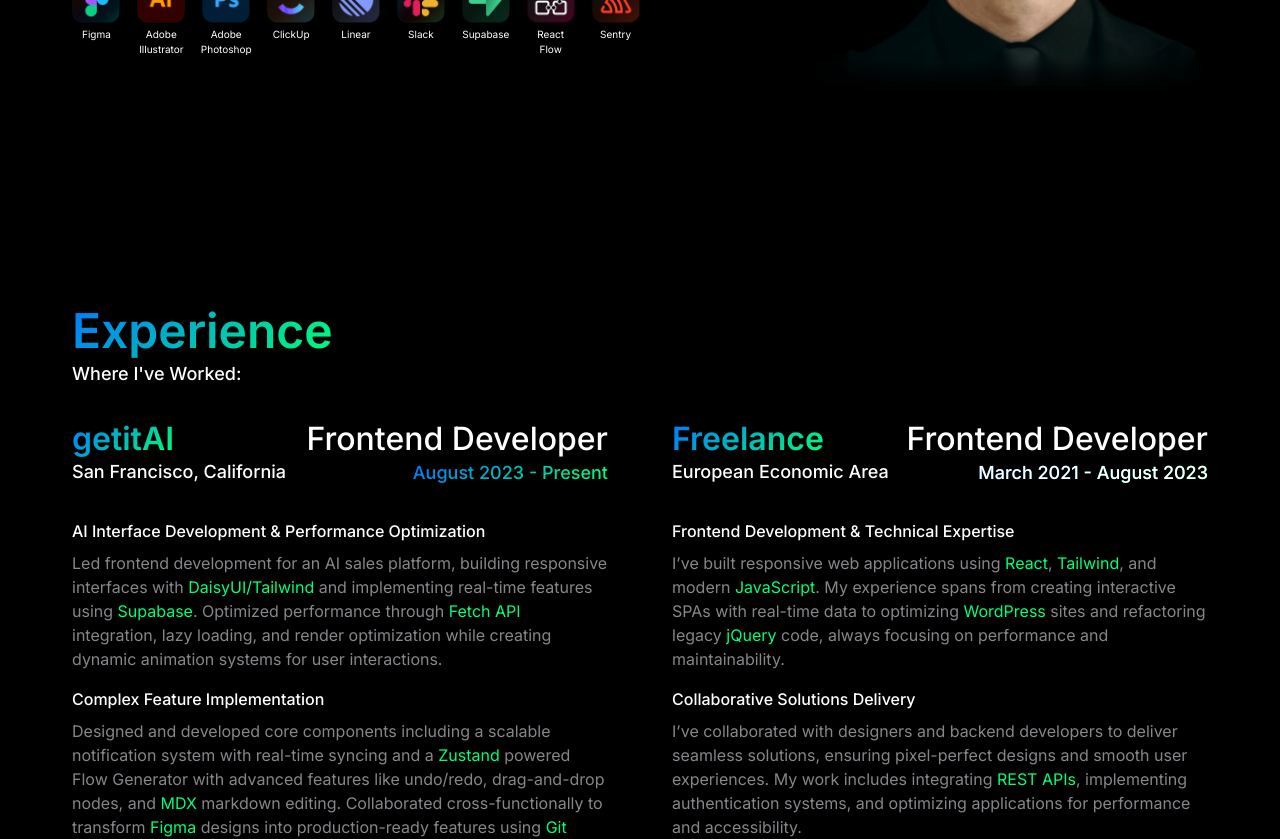
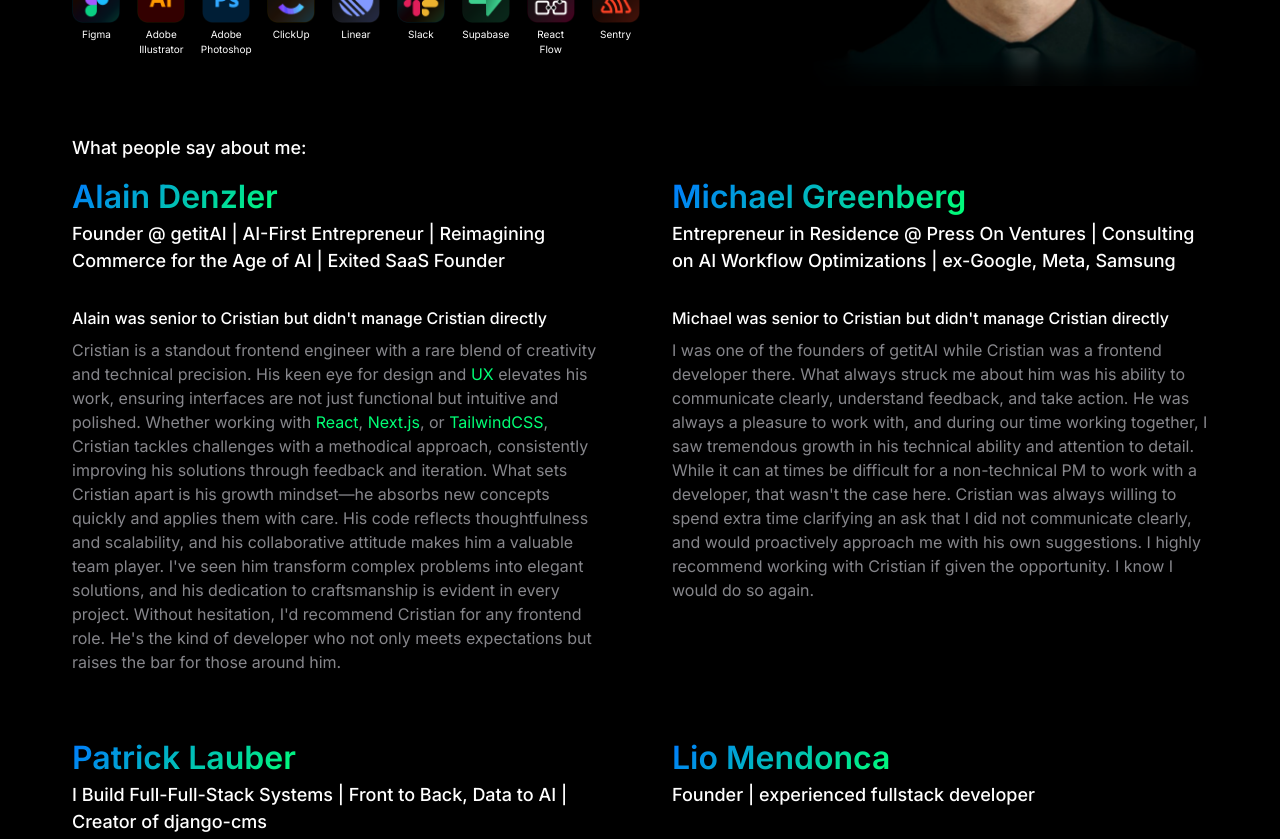
Before and after one commit to cristianvsirbu/portfolio, a Next.js app: page / in a window 1280 px wide. Shown: the part 1500-2339 px from the top of the page. Built offline with nearby package versions, Linux system fonts and the light colour scheme; a web font is replaced by a local one.

Commit message:
feat: add recommendations section with animated display of testimonials

```diff
--- a/src/components/About.tsx
+++ b/src/components/About.tsx
@@ -6,9 +6,11 @@
   PROFESSIONAL_YEARS,
   PROFILE_PIC,
   PROGRAMMING_YEARS,
+  RECOMMENDATIONS,
   TECHNOLOGIES,
 } from '@/lib/constants';
 import TermHighlighter from './TermHighlighter';
+import Recommendation from './Recommendation';
 
 const About = () => {
   const mainTechnologies = TECHNOLOGIES.filter(
@@ -198,6 +200,33 @@
           />
         </motion.figure>
       </div>
+      <section className="mt-12">
+        <h2 className="subtitle">What people say about me:</h2>
+        <motion.div
+          className="grid grid-cols-1 md:grid-cols-2 gap-16 mt-4"
+          variants={{
+            hidden: { opacity: 0 },
+            visible: {
+              opacity: 1,
+              transition: {
+                staggerChildren: 0.15,
+                delayChildren: 0.1,
+              },
+            },
+          }}
+          initial="hidden"
+          whileInView="visible"
+          viewport={{ once: true, amount: 0.1 }}
+        >
+          {RECOMMENDATIONS.map((recommendation, index) => (
+            <Recommendation
+              key={recommendation.name}
+              recommendation={recommendation}
+              index={index}
+            />
+          ))}
+        </motion.div>
+      </section>
     </section>
   );
 };
--- /dev/null
+++ b/src/components/Recommendation.tsx
@@ -0,0 +1,72 @@
+'use client';
+import React, { memo } from 'react';
+import { motion } from 'framer-motion';
+import TermHighlighter from './TermHighlighter';
+
+interface RecommendationProps {
+  recommendation: {
+    name: string;
+    occupation: string;
+    profile_url: string;
+    relationship: string;
+    text: string;
+  };
+  index?: number;
+}
+
+const recommendationVariants = {
+  hidden: {
+    opacity: 0,
+    y: 50,
+    scale: 0.95,
+  },
+  visible: (custom: number = 0) => ({
+    opacity: 1,
+    y: 0,
+    scale: 1,
+    transition: {
+      type: 'spring',
+      stiffness: 300,
+      damping: 25,
+      duration: 0.6,
+      delay: custom * 0.1,
+    },
+  }),
+};
+
+const Recommendation = memo(function Recommendation({
+  recommendation,
+  index = 0,
+}: RecommendationProps) {
+  return (
+    <motion.div
+      className="flex flex-col gap-8 w-full"
+      variants={recommendationVariants}
+      initial="hidden"
+      whileInView="visible"
+      viewport={{ once: true, amount: 0.3 }}
+      custom={index}
+    >
+      <div className="flex flex-col gap-1">
+        <motion.a
+          href={recommendation.profile_url}
+          target="_blank"
+          rel="noopener noreferrer"
+          className="job-title hover:text-transparent bg-clip-text bg-gradient-to-r from-blue-400 to-purple-600 transition-all duration-300"
+          whileHover={{ scale: 1.02 }}
+          whileTap={{ scale: 0.98 }}
+        >
+          {recommendation.name}
+        </motion.a>
+        <h2 className="subtitle">{recommendation.occupation}</h2>
+      </div>
+
+      <div className="paragraph">
+      <h3 className='mb-2 font-medium text-white'>{recommendation.relationship}</h3>
+        <TermHighlighter>{recommendation.text}</TermHighlighter>
+      </div>
+    </motion.div>
+  );
+});
+
+export default Recommendation;
--- a/src/lib/highlightTerms.ts
+++ b/src/lib/highlightTerms.ts
@@ -31,4 +31,6 @@
   'Draco3D',
   'Recharts',
   'serverless function',
+  'UX',
+  'UI',
 ];
```
